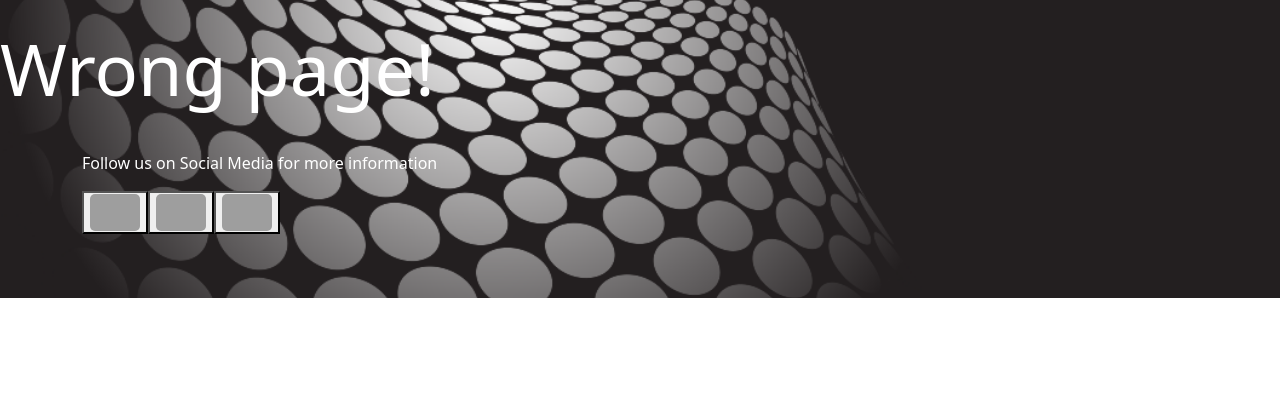
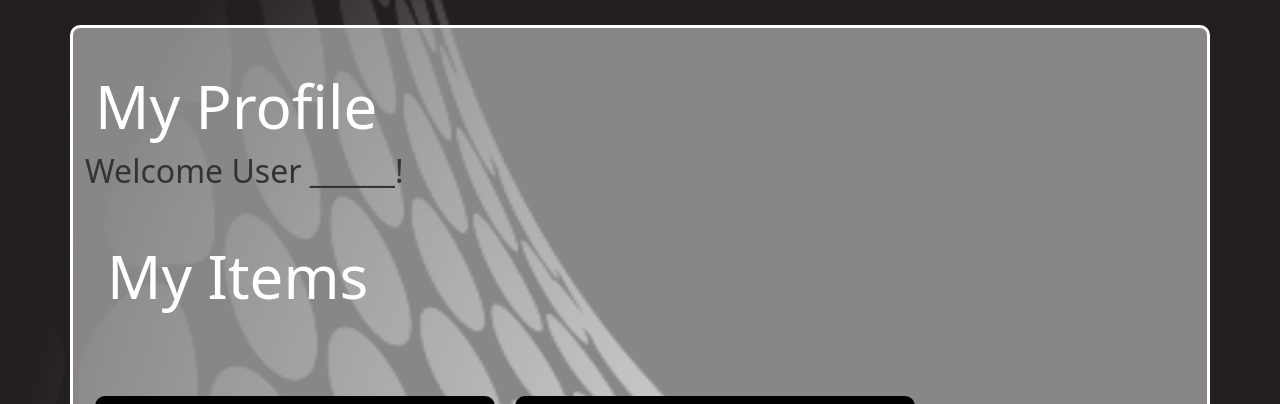
Before and after one commit to ashasan1/trader-jocks, a React (Create React App) app in the folder client/: page /profile in a window 1280 px wide. Shown: the part 502-906 px from the top of the page. Before the commit the page ends 800 px from the top, so only its background shows below. Built offline with nearby package versions, Linux system fonts and the light colour scheme; grey boxes are pictures that could not be loaded; a web font is replaced by a local one.

Commit message:
blocked in Profile page

```diff
--- a/client/src/App.js
+++ b/client/src/App.js
@@ -7,6 +7,7 @@ import './App.css';
 import Home from './pages/Home';
 import Item from './pages/Item'
 import Search from './pages/Search';
+import Profile from './pages/Profile';
 import TraderNavbar from './components/TraderNavbar.js';
 import TraderJocksLogo from './components/TraderJocksLogo';
 import Header from './components/Header';
@@ -46,6 +47,7 @@ function App() {
             <Route exact path='/' component={Home} />
             <Route exact path='/search' component={Search} />
             <Route exact path='/item' component={Item} />
+            <Route exact path='/profile' component={Profile} />
             <Route exact path='/addItem' component={Upload} />
             <Route exact path='/Signup' component={Signup} />
             <Route render={() => <h1 className='display-2'>Wrong page!</h1>} />
--- a/client/src/index.css
+++ b/client/src/index.css
@@ -169,3 +169,24 @@ color: black;
 #modaltext {
   color: white;
 }
+
+.profileheader {
+  background-color: rgba(255, 255, 255, 0.459);
+border-radius: 10px;
+border-color: white;
+border-style: solid;
+}
+
+
+#profileitem {
+  background-color: black;
+  border-radius: 10px;
+  padding: 15px;
+  max-width: 400px;
+  margin: 10px;
+}
+
+#profileh1 {
+margin: 10px;
+font-size: 60px;
+}
--- /dev/null
+++ b/client/src/pages/Profile.js
@@ -0,0 +1,65 @@
+import React from 'react';
+// import Auth from '../utils/auth';
+import { Carousel, Container, Col, Form, Button, Card, CardColumns } from 'react-bootstrap';
+import '../index.css'
+
+
+function Profile() {
+  return (
+        <>
+        <div className="container profileheader">
+            <h1 id="profileh1">My Profile</h1>
+            <h2>Welcome User ______!</h2>
+
+            <div className="container">
+                <h1 id="profileh1">My Items</h1>
+                </div>
+
+                <div className="container">
+                    <div className="row">
+
+                    <div className="container" id="profileitem">
+                 <img id="profileitemimage" src="https://image.shutterstock.com/image-photo/soccer-ball-isolated-on-white-260nw-129557066.jpg"></img>
+                 <p id="profileitemdescription"> Micheal Jordan Basketball signed in 2006</p>
+                </div>
+
+                <div className="container" id="profileitem">
+                 <img id="profileitemimage" src="https://image.shutterstock.com/image-photo/soccer-ball-isolated-on-white-260nw-129557066.jpg"></img>
+                 <p id="profileitemdescription"> Micheal Jordan Basketball signed in 2006</p>
+                </div>
+
+                <div className="container" id="profileitem">
+                 <img id="profileitemimage" src="https://image.shutterstock.com/image-photo/soccer-ball-isolated-on-white-260nw-129557066.jpg"></img>
+                 <p id="profileitemdescription"> Micheal Jordan Basketball signed in 2006</p>
+                </div>
+
+                <div className="container" id="profileitem">
+                 <img id="profileitemimage" src="https://image.shutterstock.com/image-photo/soccer-ball-isolated-on-white-260nw-129557066.jpg"></img>
+                 <p id="profileitemdescription"> Micheal Jordan Basketball signed in 2006</p>
+                </div>
+
+                <div className="container" id="profileitem">
+                 <img id="profileitemimage" src="https://image.shutterstock.com/image-photo/soccer-ball-isolated-on-white-260nw-129557066.jpg"></img>
+                 <p id="profileitemdescription"> Micheal Jordan Basketball signed in 2006</p>
+                </div>
+
+
+
+
+
+                </div>
+
+
+
+
+            </div>
+
+        </div>
+
+        </>
+
+    );
+}
+
+
+export default Profile;
```
